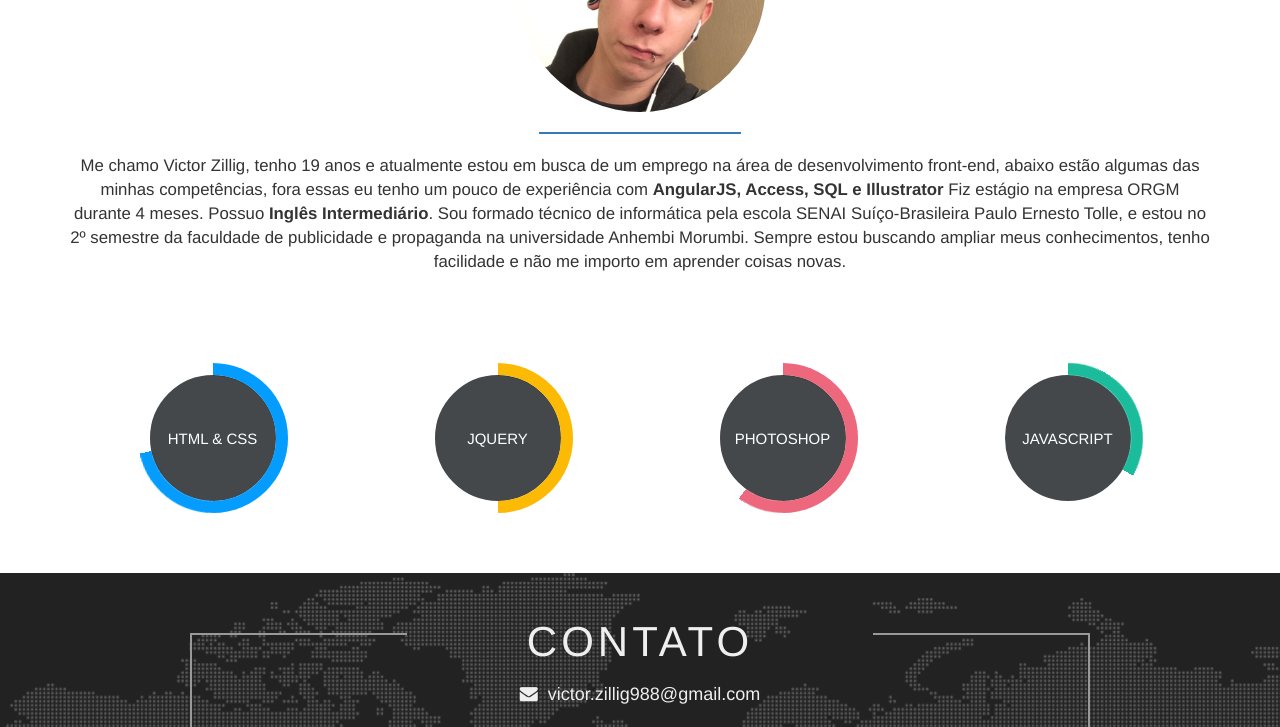
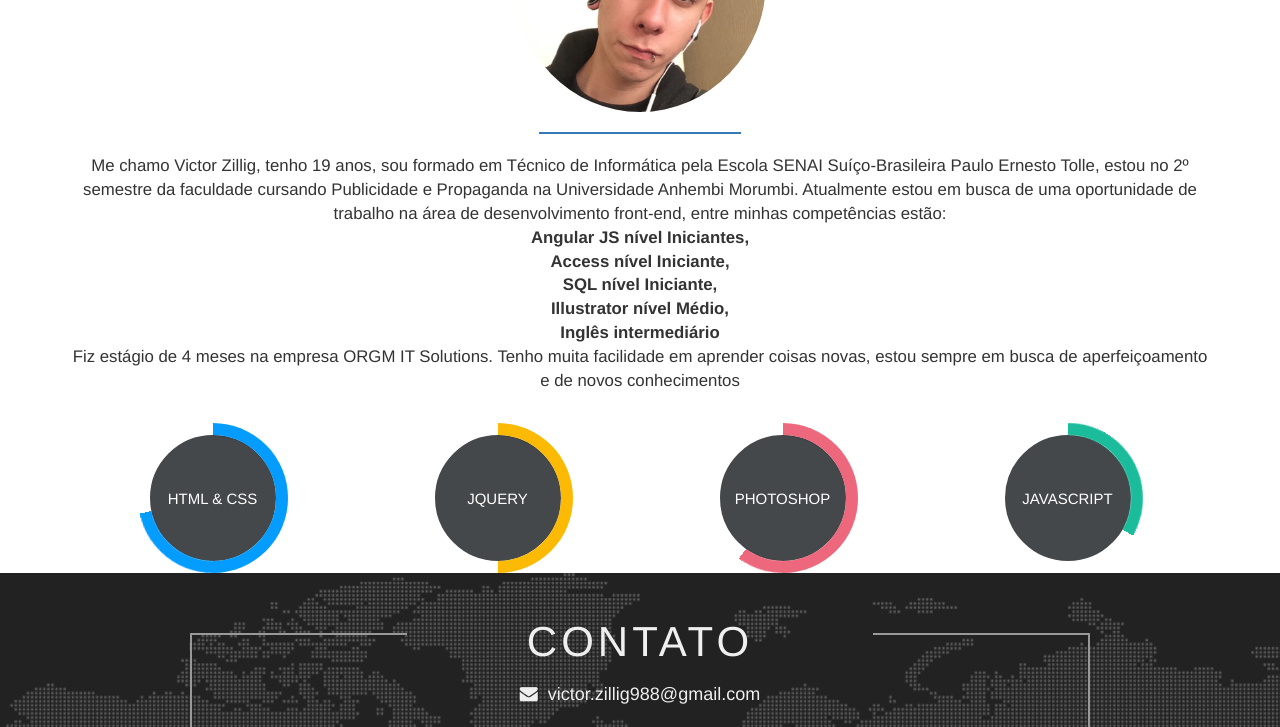
Before and after one commit to victormz98/Portfolio, a plain HTML site: page index.html in a window 1280 px wide. Shown: the part 1760-2487 px from the top of the page. Drawn offline with Linux system fonts and the light colour scheme.

Commit message:
mudanças no texto sobre

```diff
--- a/index.html
+++ b/index.html
@@ -121,12 +121,16 @@
 			<h1 class="titulo">.Sobre Mim</h1>
 
 			<figure><img src="img/foto-perfil.jpg" class="foto_perfil"></figure>
-			<p style="margin-bottom: 70px;">
-				Me chamo Victor Zillig, tenho 19 anos e atualmente estou em busca de um emprego na área de desenvolvimento front-end, abaixo
-				estão algumas das minhas competências, fora essas eu tenho um pouco de experiência com <strong>AngularJS, Access, SQL e Illustrator</strong>
-				Fiz estágio na empresa ORGM durante 4 meses. Possuo <strong>Inglês Intermediário</strong>. Sou formado técnico de informática pela escola SENAI Suíço-Brasileira
-				Paulo Ernesto Tolle, e estou no 2º semestre da faculdade de publicidade e propaganda na universidade Anhembi Morumbi. Sempre estou buscando
-				ampliar meus conhecimentos, tenho facilidade e não me importo em aprender coisas novas.
+			<p>
+				Me chamo Victor Zillig, tenho 19 anos, sou formado em Técnico de Informática pela Escola SENAI Suíço-Brasileira Paulo Ernesto Tolle, estou no 2º semestre da faculdade cursando Publicidade e Propaganda na Universidade Anhembi Morumbi.
+				Atualmente estou em busca de uma oportunidade de trabalho na área de desenvolvimento front-end, entre minhas competências estão:<br>
+				<strong>Angular JS nível Iniciantes,<br></strong>
+				<strong>Access nível Iniciante,<br></strong>
+				<strong>SQL nível Iniciante,<br></strong>
+				<strong>Illustrator nível Médio,<br></strong>
+				<strong>Inglês intermediário<br></strong>
+				 Fiz estágio de 4 meses na empresa ORGM IT Solutions.
+				Tenho muita facilidade em aprender coisas novas, estou sempre em busca de aperfeiçoamento e de novos conhecimentos
 			</p>
 
 			<class class="row">
```
